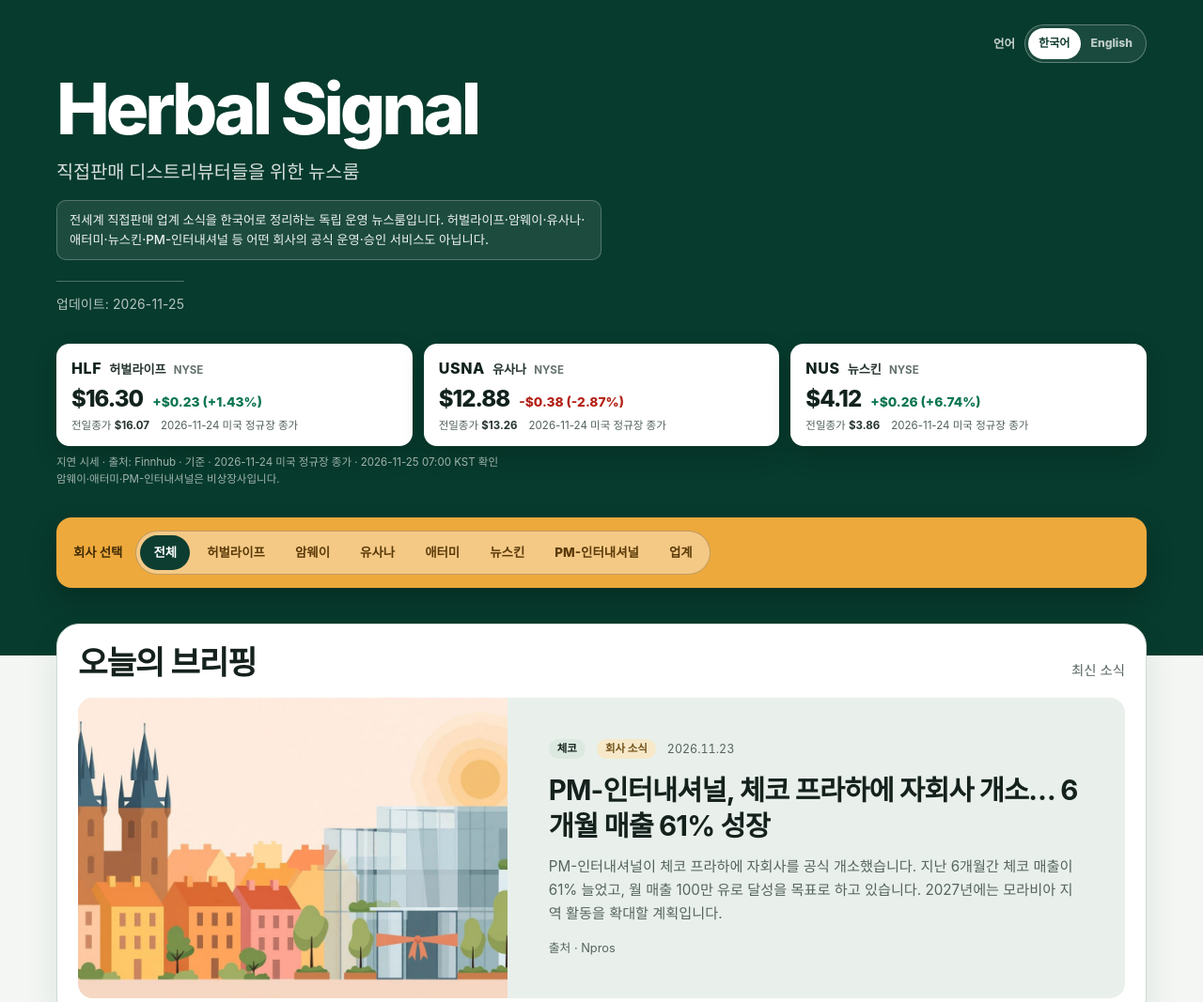
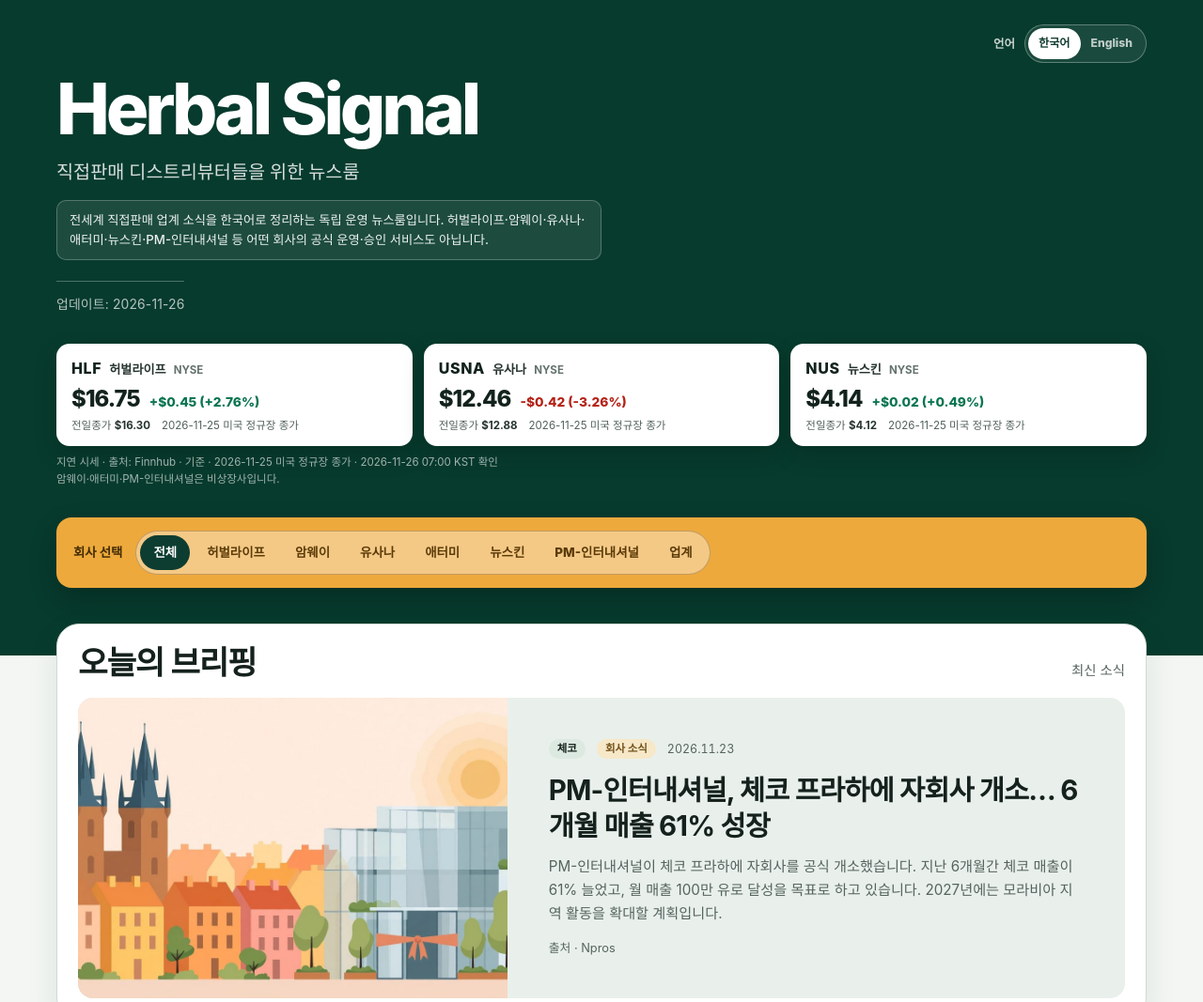
Before and after one commit to herbal-signal-news/herbal-signal-news.github.io, a plain HTML site: page index.html in a window 1280 px wide. Shown: the top 1067 px of the page at 94% size. Drawn offline with Linux system fonts and the light colour scheme.

Commit message:
Daily update 2026-11-26: stock prices update (HLF $16.75, USNA $12.46, NUS $4.14, Nov 25 close)

```diff
--- a/index.html
+++ b/index.html
@@ -696,27 +696,27 @@
         <h1>Herbal Signal</h1>
         <p class="subtitle" data-i18n="subtitle">직접판매 디스트리뷰터들을 위한 뉴스룸</p>
         <p class="independent-notice" data-i18n="independentNotice">전세계 직접판매 업계 소식을 한국어로 정리하는 독립 운영 뉴스룸입니다. 허벌라이프·암웨이·유사나·애터미·뉴스킨·PM-인터내셔널 등 어떤 회사의 공식 운영·승인 서비스도 아닙니다.</p>
-        <span class="updated" data-i18n="updated">업데이트: 2026-11-25</span>
+        <span class="updated" data-i18n="updated">업데이트: 2026-11-26</span>
       </div>
     </div>
     <div class="stock-strip" role="group" aria-label="상장사 주가">
       <article class="stock-mini">
         <div class="stock-mini-head"><span class="stock-symbol">HLF</span><span class="stock-name" data-i18n="hlfName">허벌라이프</span><span class="exchange">NYSE</span></div>
-        <div class="stock-mini-main"><strong class="stock-mini-price">$16.30</strong><span class="stock-change">+$0.23 (+1.43%)</span></div>
-        <div class="stock-mini-meta"><span><span data-i18n="previousClose">전일종가</span> <strong>$16.07</strong></span><span data-i18n="stockBasis">2026-11-24 미국 정규장 종가</span></div>
+        <div class="stock-mini-main"><strong class="stock-mini-price">$16.75</strong><span class="stock-change">+$0.45 (+2.76%)</span></div>
+        <div class="stock-mini-meta"><span><span data-i18n="previousClose">전일종가</span> <strong>$16.30</strong></span><span data-i18n="stockBasis">2026-11-25 미국 정규장 종가</span></div>
       </article>
       <article class="stock-mini">
         <div class="stock-mini-head"><span class="stock-symbol">USNA</span><span class="stock-name" data-i18n="usnaName">유사나</span><span class="exchange">NYSE</span></div>
-        <div class="stock-mini-main"><strong class="stock-mini-price">$12.88</strong><span class="stock-change down">-$0.38 (-2.87%)</span></div>
-        <div class="stock-mini-meta"><span><span data-i18n="previousClose">전일종가</span> <strong>$13.26</strong></span><span data-i18n="stockBasis">2026-11-24 미국 정규장 종가</span></div>
+        <div class="stock-mini-main"><strong class="stock-mini-price">$12.46</strong><span class="stock-change down">-$0.42 (-3.26%)</span></div>
+        <div class="stock-mini-meta"><span><span data-i18n="previousClose">전일종가</span> <strong>$12.88</strong></span><span data-i18n="stockBasis">2026-11-25 미국 정규장 종가</span></div>
       </article>
       <article class="stock-mini">
         <div class="stock-mini-head"><span class="stock-symbol">NUS</span><span class="stock-name" data-i18n="nusName">뉴스킨</span><span class="exchange">NYSE</span></div>
-        <div class="stock-mini-main"><strong class="stock-mini-price">$4.12</strong><span class="stock-change">+$0.26 (+6.74%)</span></div>
-        <div class="stock-mini-meta"><span><span data-i18n="previousClose">전일종가</span> <strong>$3.86</strong></span><span data-i18n="stockBasis">2026-11-24 미국 정규장 종가</span></div>
+        <div class="stock-mini-main"><strong class="stock-mini-price">$4.14</strong><span class="stock-change">+$0.02 (+0.49%)</span></div>
+        <div class="stock-mini-meta"><span><span data-i18n="previousClose">전일종가</span> <strong>$4.12</strong></span><span data-i18n="stockBasis">2026-11-25 미국 정규장 종가</span></div>
       </article>
     </div>
-    <p class="stock-foot"><span data-i18n="delayed">지연 시세 · 출처: Finnhub</span> · <span data-i18n="asOf">기준</span> · <span data-i18n="marketClose">2026-11-24 미국 정규장 종가 · 2026-11-25 07:00 KST 확인</span><br><span data-i18n="privatesNote">암웨이·애터미·PM-인터내셔널은 비상장사입니다.</span></p>
+    <p class="stock-foot"><span data-i18n="delayed">지연 시세 · 출처: Finnhub</span> · <span data-i18n="asOf">기준</span> · <span data-i18n="marketClose">2026-11-25 미국 정규장 종가 · 2026-11-26 07:00 KST 확인</span><br><span data-i18n="privatesNote">암웨이·애터미·PM-인터내셔널은 비상장사입니다.</span></p>
     <div class="company-bar">
       <span class="company-bar-label" data-i18n="companyLabel">회사 선택</span>
       <div class="company-switch" role="group" aria-label="회사 선택" id="company-switch"></div>
@@ -1123,9 +1123,9 @@
     };
     const copy = {
       ko: {
-        languageLabel:"언어", languageAria:"언어 설정", companyLabel:"회사 선택", subtitle:"직접판매 디스트리뷰터들을 위한 뉴스룸", independentNotice:"전세계 직접판매 업계 소식을 한국어로 정리하는 독립 운영 뉴스룸입니다. 허벌라이프·암웨이·유사나·애터미·뉴스킨·PM-인터내셔널 등 어떤 회사의 공식 운영·승인 서비스도 아닙니다.", updated:"업데이트: 2026-11-25",
-        stockPrice:"주가", change:"전일 대비", previousClose:"전일종가", delayed:"지연 시세 · 출처: Finnhub", asOf:"기준", marketClose:"2026-11-24 미국 정규장 종가 · 2026-11-25 07:00 KST 확인",
-        hlfName:"허벌라이프", usnaName:"유사나", nusName:"뉴스킨", stockBasis:"2026-11-24 미국 정규장 종가", privatesNote:"암웨이·애터미·PM-인터내셔널은 비상장사입니다.",
+        languageLabel:"언어", languageAria:"언어 설정", companyLabel:"회사 선택", subtitle:"직접판매 디스트리뷰터들을 위한 뉴스룸", independentNotice:"전세계 직접판매 업계 소식을 한국어로 정리하는 독립 운영 뉴스룸입니다. 허벌라이프·암웨이·유사나·애터미·뉴스킨·PM-인터내셔널 등 어떤 회사의 공식 운영·승인 서비스도 아닙니다.", updated:"업데이트: 2026-11-26",
+        stockPrice:"주가", change:"전일 대비", previousClose:"전일종가", delayed:"지연 시세 · 출처: Finnhub", asOf:"기준", marketClose:"2026-11-25 미국 정규장 종가 · 2026-11-26 07:00 KST 확인",
+        hlfName:"허벌라이프", usnaName:"유사나", nusName:"뉴스킨", stockBasis:"2026-11-25 미국 정규장 종가", privatesNote:"암웨이·애터미·PM-인터내셔널은 비상장사입니다.",
         briefingHeading:"오늘의 브리핑", briefingNoteLatest:"최신 소식", feedHeading:"전체 소식", feedNote:"한국과 글로벌 소식을 최신순으로 정리했습니다",
         noResults:"해당 조건의 소식이 없습니다.", noSearchResults:"검색 결과가 없습니다.", searchPlaceholder:"뉴스 검색…", searchLabel:"뉴스 검색", clearSearch:"검색어 지우기", originalLink:"원문 보기",
         all:"전체", korea:"한국", global:"글로벌", notice:"공지", product:"제품", event:"챌린지·행사", corporate:"기업",
@@ -1133,9 +1133,9 @@
         factCompany:"회사", factCategory:"구분", factCountry:"국가", factDate:"날짜", factKorea:"한국 적용"
       },
       en: {
-        languageLabel:"Language", languageAria:"Language settings", companyLabel:"Company", subtitle:"Newsroom for direct selling distributors", independentNotice:"An independently operated newsroom curating news from the global direct selling industry in Korean. It is not an official service operated or endorsed by any of the companies covered.", updated:"Updated: November 25, 2026",
-        stockPrice:"Stock Price", change:"Change", previousClose:"Previous close", delayed:"Delayed quote · Source: Finnhub", asOf:"As of", marketClose:"November 24, 2026 U.S. regular-session close · checked November 25, 2026, 07:00 KST",
-        hlfName:"Herbalife", usnaName:"USANA", nusName:"Nu Skin", stockBasis:"Nov 24, 2026 U.S. regular-session close", privatesNote:"Amway, Atomy and PM-International are privately held.",
+        languageLabel:"Language", languageAria:"Language settings", companyLabel:"Company", subtitle:"Newsroom for direct selling distributors", independentNotice:"An independently operated newsroom curating news from the global direct selling industry in Korean. It is not an official service operated or endorsed by any of the companies covered.", updated:"Updated: November 26, 2026",
+        stockPrice:"Stock Price", change:"Change", previousClose:"Previous close", delayed:"Delayed quote · Source: Finnhub", asOf:"As of", marketClose:"November 25, 2026 U.S. regular-session close · checked November 26, 2026, 07:00 KST",
+        hlfName:"Herbalife", usnaName:"USANA", nusName:"Nu Skin", stockBasis:"Nov 25, 2026 U.S. regular-session close", privatesNote:"Amway, Atomy and PM-International are privately held.",
         briefingHeading:"Today’s Briefing", briefingNoteLatest:"Latest story", feedHeading:"All News", feedNote:"Korea and global updates, newest first",
         noResults:"No news matches the selected filters.", noSearchResults:"No results found", searchPlaceholder:"Search news…", searchLabel:"Search news", clearSearch:"Clear search", originalLink:"Read original",
         all:"All", korea:"Korea", global:"Global", notice:"Announcements", product:"Products", event:"Challenges & Events", corporate:"Corporate",
```
